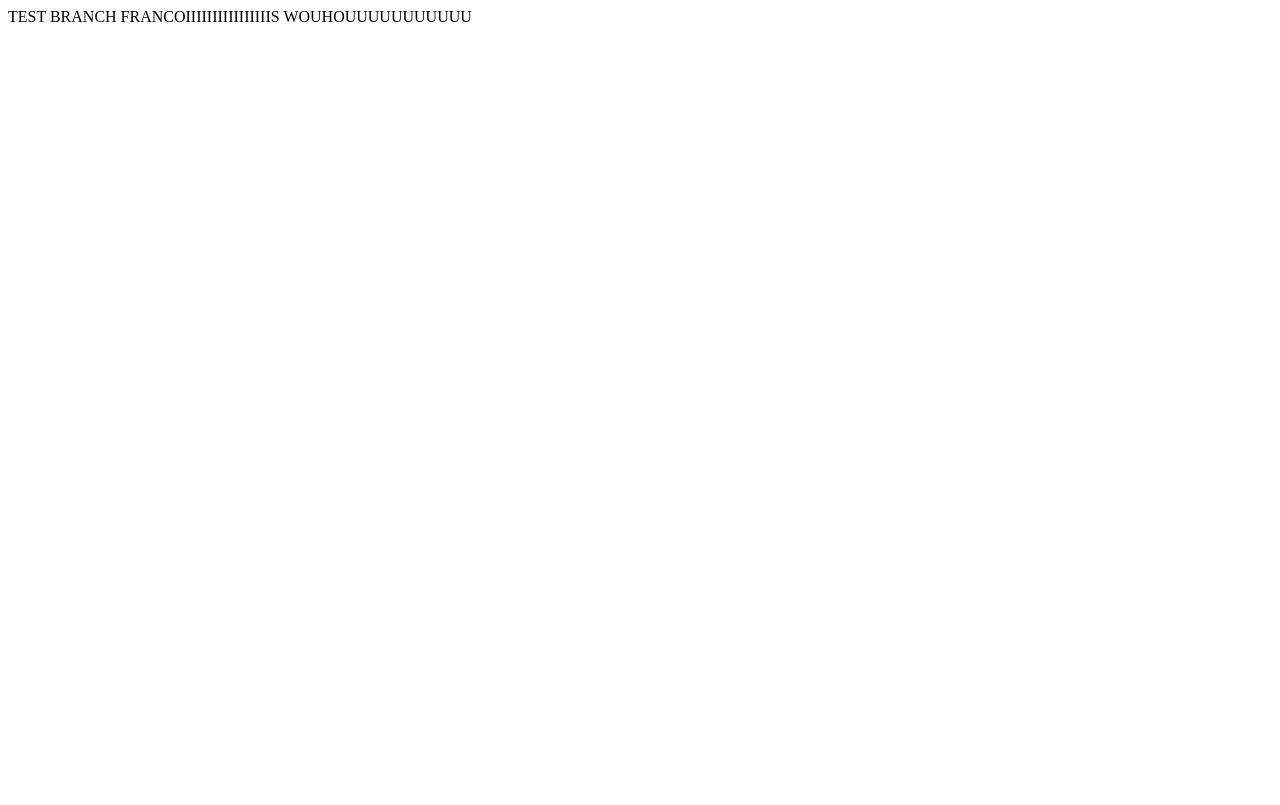
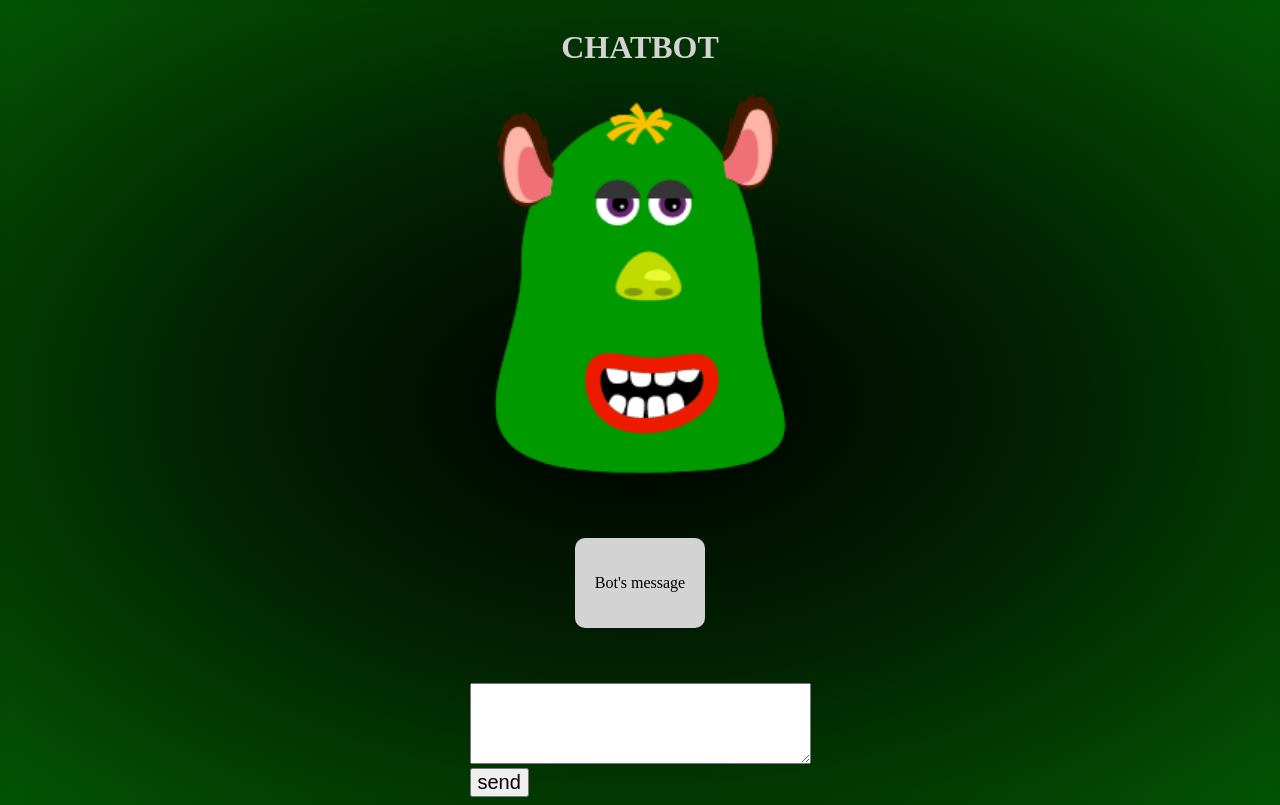
Before and after one commit to FrancoisLeleu/Micro_Chatbot_Challenge, a plain HTML site: page index.html in a window 1280 px wide. Drawn offline with Linux system fonts and the light colour scheme.

Commit message:
first step

```diff
--- a/index.html
+++ b/index.html
@@ -1 +1,45 @@
-TEST BRANCH FRANCOIIIIIIIIIIIIIIIIS WOUHOUUUUUUUUUUU
+<!DOCTYPE html>
+<html lang="en">
+<head>
+  <meta charset="UTF-8">
+  <meta http-equiv="X-UA-Compatible" content="IE=edge">
+  <meta name="viewport" content="width=device-width, initial-scale=1.0">
+  <link rel="stylesheet" href="style.css">
+  <title>Document</title>
+</head>
+
+<body class = "container">
+  <header>
+    <!-- TITLE -->
+    <h1>CHATBOT</h1>
+  </header>
+  <section class = "avatar">
+    <!-- OUR AVATAR SHOWING DIFFERENT EMOTIONS DEPENDING ON THE INTERACTION WITH THE USER -->
+    <!-- (we could use an if else in js to change photo display) -->
+    <!-- WELCOME AVATAR -->
+    <img src="images/welcome-monster.png" alt="avatar" id="welcome">
+    <!-- AVATAR FOR "I DIDN'T UNDERSTAND" -->
+    <!--  <img src="images/frustrated-monster.png" alt="frustrated avatar" id="frustrated"> -->
+    <!-- MAD AVATAR -->
+    <!-- <img src="images/mad-monster.png" alt="mad avatar" id="mad">   -->
+  </section>
+  <section class="avatartext">
+     <!-- TEXT FROM AVATAR -->
+    <p class="greeting">Bot's message</p>
+  </section>
+
+
+    <!-- TEXT BOX -->
+  <section class ="useraction">
+    <textarea cols="40" rows="5"></textarea>
+
+    <!-- END TEXT BOX -->
+    <!-- SEND BUTTON -->
+    <div>
+      <button type="button"  id="send">send</button>
+    </div>
+  </section>
+  <!-- END SEND BUTTON -->
+  <script src="test.js"></script>
+</body>
+</html>
--- /dev/null
+++ b/style.css
@@ -0,0 +1,51 @@
+html,body{
+  background-image:radial-gradient(black,rgb(2, 36, 2),rgb(3, 83, 3));
+}
+
+/* BODY STRUCTURE */
+.container{
+ display:grid;
+ grid-template-columns:1fr 1fr ;
+ grid-template-rows:auto auto 200px auto;
+}
+
+header{
+  grid-column:span 2;
+  text-align:center;
+  color:lightgray;
+
+}
+
+/* AVATAR CONTAINER(ROW)*/
+.avatar{
+  grid-column:span 2;
+  place-self:center;
+}
+
+/* AVATAR ITSELF */
+img{
+  width:300px;
+  height:auto;
+}
+
+/* BOT'S MESSAGES DISPLAY */
+.avatartext{
+  grid-column:span 2;
+  background-color:lightgray;
+  border-radius:10px;
+  padding:20px;
+  max-width:400px;
+  height:auto;
+  place-self:center;
+}
+
+/* TEXT BOX */
+.useraction{
+  grid-column:span 2;
+  place-self:center;
+}
+
+/* BUTTON CUSTOMIZATION */
+#send{
+  font-size:20px;
+}
--- /dev/null
+++ b/test.js
@@ -0,0 +1,8 @@
+const welcome = ["Hi, welcome", "Nice to see you again","Welcome back"];
+
+
+    var randomItem = welcome[Math.floor(Math.random()*welcome.length)];
+    function open () {
+        alert (randomItem)
+    }
+    window.onload=open
```
Also changed, not shown: images/frustrated-monster.png (added), images/mad-monster.png (added), images/welcome-monster.png (added).
